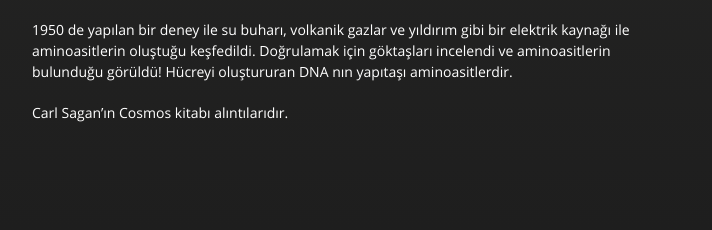
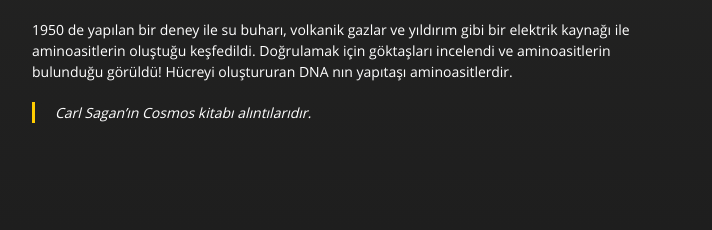
Before and after one commit to erkan000/erkan000.github.io, a Jekyll site: the page built from not/_sosyal/cosmos.md, in a window 1280 px wide. Shown: the part 2341-2571 px from the top of the page, without its empty margins (283-995 px from the left). Built offline with Jekyll 4.4.1, drawn with Linux system fonts in a browser that asks for light colours.

Commit message:
formatting

```diff
--- a/not/_sosyal/cosmos.md
+++ b/not/_sosyal/cosmos.md
@@ -47,4 +47,4 @@
 1950 de yapılan bir deney ile su buharı, volkanik gazlar ve yıldırım gibi bir elektrik kaynağı ile aminoasitlerin oluştuğu keşfedildi. Doğrulamak için göktaşları incelendi ve aminoasitlerin bulunduğu görüldü! Hücreyi oluştururan DNA nın yapıtaşı aminoasitlerdir.
 
 
-* Carl Sagan'ın Cosmos kitabı alıntılarıdır.
+> Carl Sagan'ın Cosmos kitabı alıntılarıdır.
```
